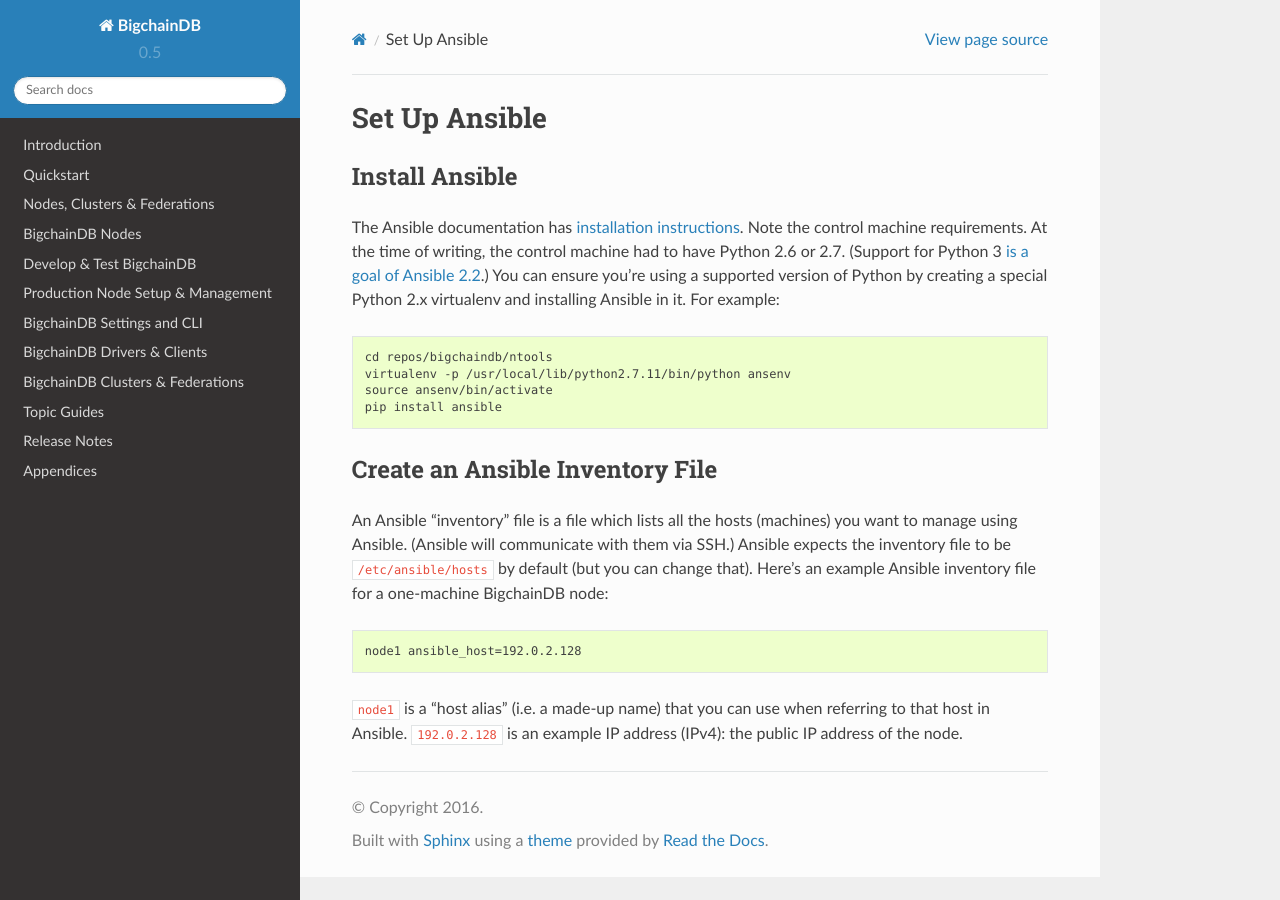
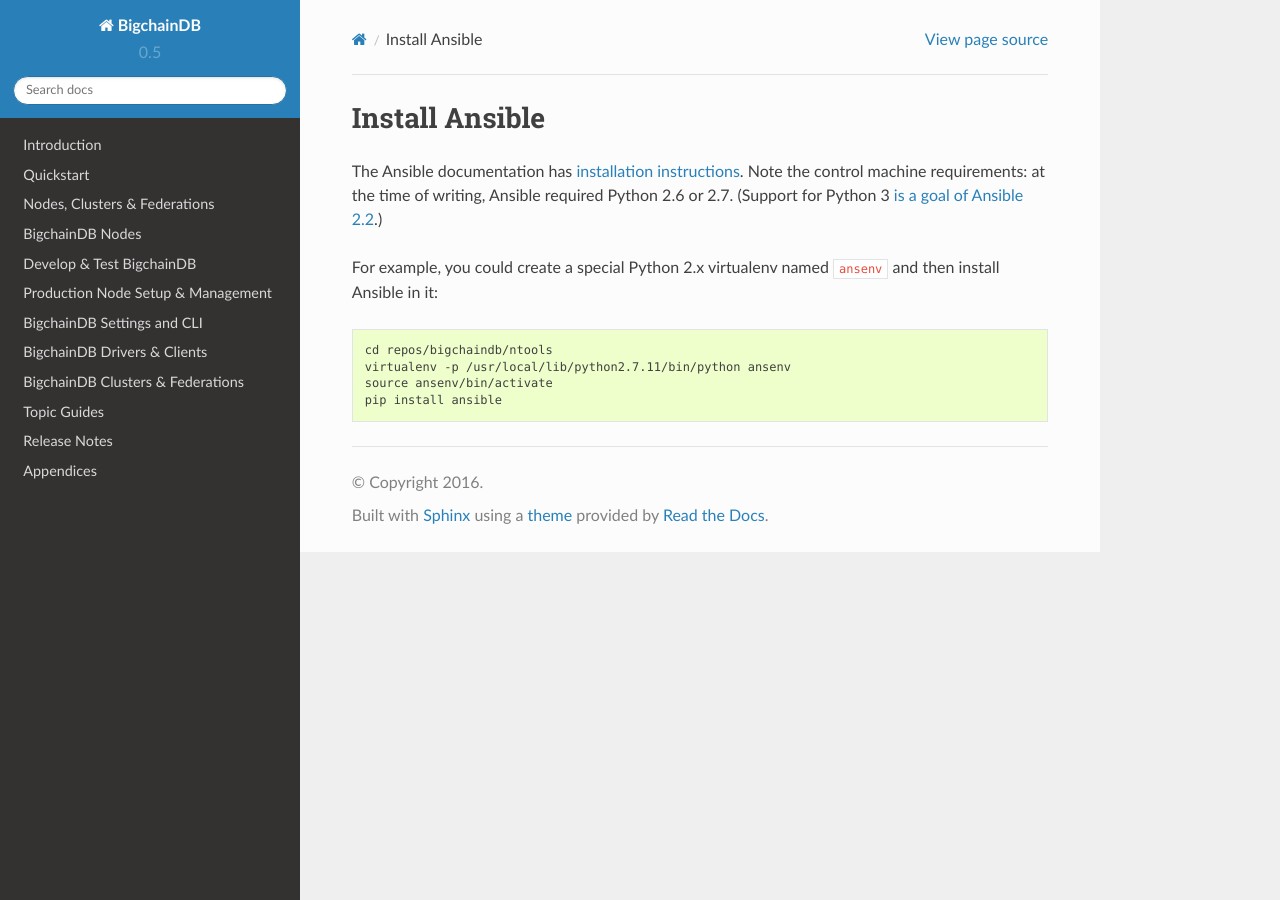
Before and after one commit to thematerials-network/bigchaindb-node, a Sphinx documentation site: the page built from bigchaindb/docs/source/prod-node-setup-mgmt/install-ansible.md, in a window 1280 px wide. Built offline with Sphinx 7.4.7 and the Read the Docs theme 2.0.0, drawn with Linux system fonts in a browser that asks for light colours; pages that are not in the unit, such as notebooks, are missing from menus.

Commit message:
docs: revised install-ansible.md, moved inventory file setup to new page

````diff
--- a/bigchaindb/docs/source/prod-node-setup-mgmt/install-ansible.md
+++ b/bigchaindb/docs/source/prod-node-setup-mgmt/install-ansible.md
@@ -1,22 +1,11 @@
-# Set Up Ansible
+# Install Ansible
 
-## Install Ansible
+The Ansible documentation has [installation instructions](https://docs.ansible.com/ansible/intro_installation.html). Note the control machine requirements: at the time of writing, Ansible required Python 2.6 or 2.7. (Support for Python 3 [is a goal of Ansible 2.2](https://github.com/ansible/ansible/issues/15976#issuecomment-221264089).)
 
-The Ansible documentation has [installation instructions](https://docs.ansible.com/ansible/intro_installation.html). Note the control machine requirements. At the time of writing, the control machine had to have Python 2.6 or 2.7. (Support for Python 3 [is a goal of Ansible 2.2](https://github.com/ansible/ansible/issues/15976#issuecomment-221264089).) You can ensure you're using a supported version of Python by creating a special Python 2.x virtualenv and installing Ansible in it. For example:
+For example, you could create a special Python 2.x virtualenv named `ansenv` and then install Ansible in it:
 ```text
 cd repos/bigchaindb/ntools
 virtualenv -p /usr/local/lib/python2.7.11/bin/python ansenv
 source ansenv/bin/activate
 pip install ansible
 ```
-
-
-## Create an Ansible Inventory File
-
-An Ansible "inventory" file is a file which lists all the hosts (machines) you want to manage using Ansible. (Ansible will communicate with them via SSH.) Ansible expects the inventory file to be `/etc/ansible/hosts` by default (but you can change that). Here's an example Ansible inventory file for a one-machine BigchainDB node:
-```text
-node1 ansible_host=192.0.2.128
-```
-
-`node1` is a "host alias" (i.e. a made-up name) that you can use when referring to that host in Ansible.
-`192.0.2.128` is an example IP address (IPv4): the public IP address of the node.
````
